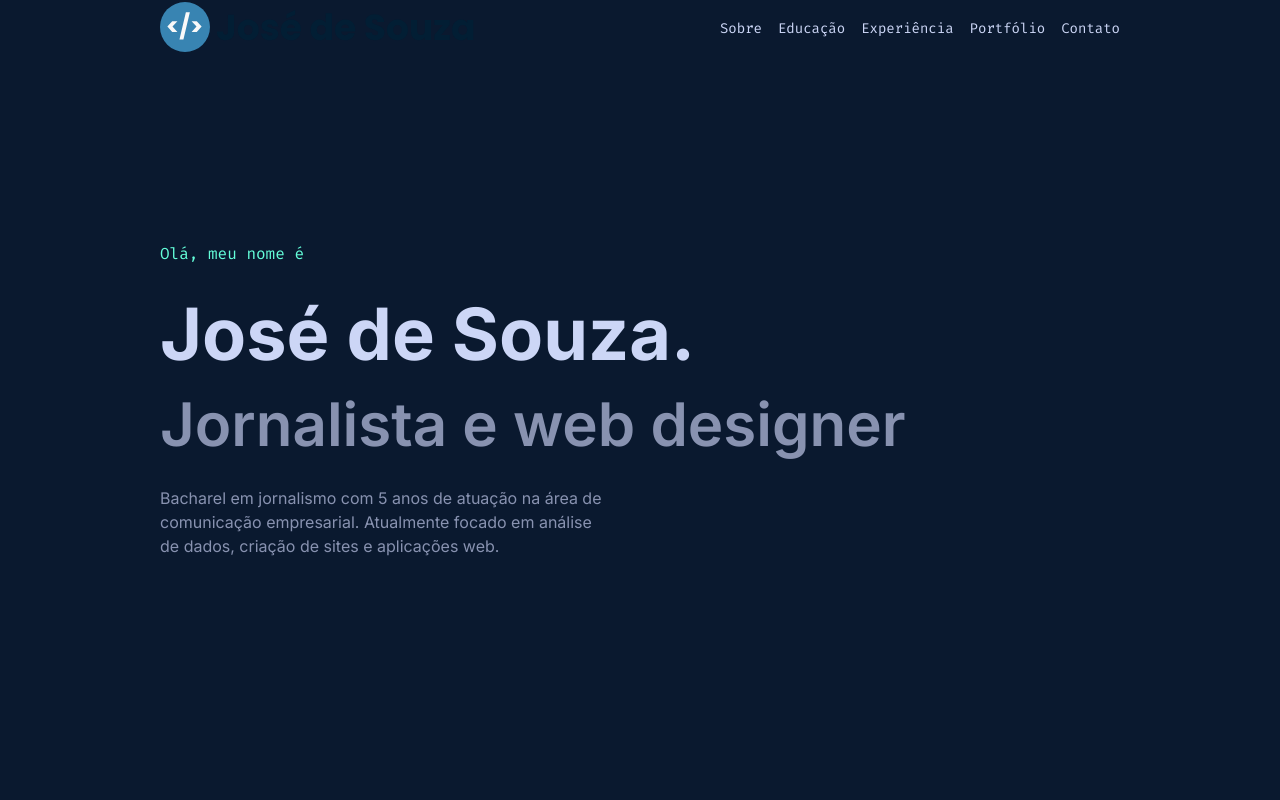
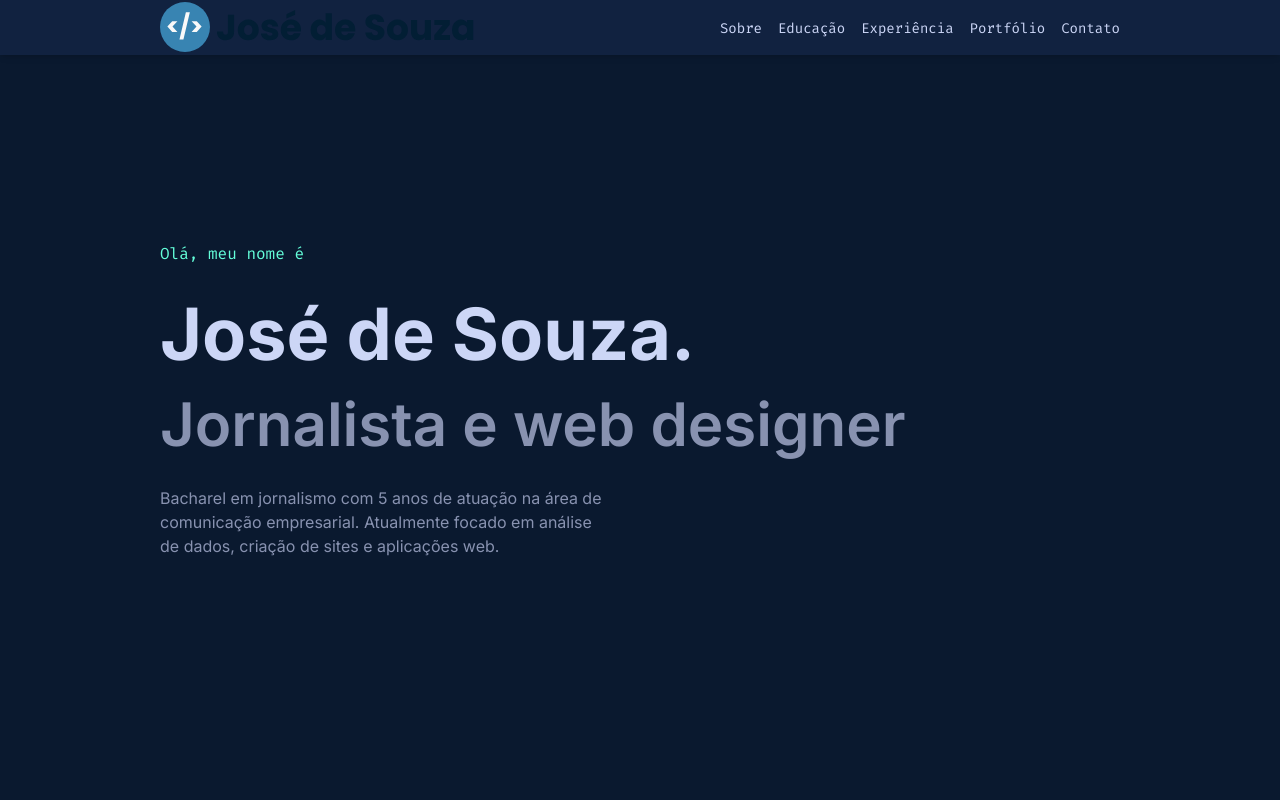
Before and after one commit to josesouzaa/josedesouza, a Next.js app: page / in a window 1280 px wide. Shown: the top 800 px of the page. Built offline with nearby package versions, Linux system fonts and the light colour scheme.

Commit message:
Header animado

```diff
--- a/package.json
+++ b/package.json
@@ -10,6 +10,7 @@
   },
   "dependencies": {
     "@headlessui/react": "^1.6.1",
+    "framer-motion": "^6.3.3",
     "next": "12.1.5",
     "react": "18.0.0",
     "react-dom": "18.0.0",
--- a/src/components/Title.tsx
+++ b/src/components/Title.tsx
@@ -13,7 +13,7 @@ export function Title({ title, adicionalClass }: TitleProps) {
         {title}
       </h2>
 
-      <div className="hidden xs:block h-[1px] w-2/3 bg-brand-gray-700 opacity-50" />
+      <div className="hidden xs:block h-[1px] w-2/5 bg-brand-gray-700 opacity-40" />
     </div>
   )
 }
--- a/src/sections/Footer.tsx
+++ b/src/sections/Footer.tsx
@@ -2,7 +2,7 @@ import { RiArrowUpCircleFill } from 'react-icons/ri'
 
 export function Footer() {
   return (
-    <footer className="flex justify-center flex-col items-center gap-4 mb-16">
+    <footer className="flex justify-center flex-col items-center gap-4 py-8 bg-brand-blue-800">
       <button>
         <RiArrowUpCircleFill className="fill-brand-gray-700 hover:fill-brand-teal-500 text-4xl transition-all duration-300 animate-bounce" />
       </button>
--- a/src/sections/Header.tsx
+++ b/src/sections/Header.tsx
@@ -1,11 +1,14 @@
-import React from 'react'
+import { motion } from 'framer-motion'
 
 import Image from 'next/image'
 import Link from 'next/link'
 
 import { Menu, Transition } from '@headlessui/react'
 
+import { RiMenuFill, RiCloseFill } from 'react-icons/ri'
+
 import logo from '../../assets/logo.svg'
+import { Fragment } from 'react'
 
 const menuItens = [
   { name: 'Sobre', link: '/#about' },
@@ -15,10 +18,38 @@ const menuItens = [
   { name: 'Contato', link: '/' }
 ]
 
+const containerVariant = {
+  hidden: { opacity: 0, y: '-100%' },
+  visible: {
+    opacity: 1,
+    y: 0,
+    transition: {
+      duration: 0.4,
+      delayChildren: 0.2
+    }
+  }
+}
+
+const itemVariant = {
+  hidden: { opacity: 0, y: '-50%' },
+  visible: {
+    opacity: 1,
+    y: 0
+  }
+}
+
 export function Header() {
   return (
-    <header className="w-full fixed z-50">
-      <div className="custom-container flex items-center justify-between">
+    <motion.header
+      variants={containerVariant}
+      initial="hidden"
+      animate="visible"
+      className="w-full fixed z-50 bg-brand-blue-800 shadow-md"
+    >
+      <motion.div
+        variants={itemVariant}
+        className="custom-container flex items-center justify-between"
+      >
         <Link href="/" passHref>
           <Image src={logo} alt="José de Souza" />
         </Link>
@@ -42,13 +73,17 @@ export function Header() {
           {({ open }) => (
             <>
               {open ? (
-                <Menu.Button className="relative z-20">Fechar</Menu.Button>
+                <Menu.Button className="relative z-20 hover:bg-brand-blue-900 p-2 rounded text-brand-gray-400 text-2xl bg-brand-teal-500 bg-opacity-50 transition-all duration-300">
+                  <RiCloseFill />
+                </Menu.Button>
               ) : (
-                <Menu.Button className="relative z-20">Abrir</Menu.Button>
+                <Menu.Button className="relative z-20 bg-brand-blue-900 p-2 rounded text-brand-gray-400 text-2xl hover:bg-brand-teal-500 hover:bg-opacity-50 transition-all duration-300">
+                  <RiMenuFill />
+                </Menu.Button>
               )}
 
               <Transition
-                as={React.Fragment}
+                as={Fragment}
                 enter="transition duration-200 ease-in"
                 enterFrom="transform translate-x-[100%] opacity-0"
                 enterTo="transform translate-x-0 opacity-100"
@@ -79,7 +114,7 @@ export function Header() {
             </>
           )}
         </Menu>
-      </div>
-    </header>
+      </motion.div>
+    </motion.header>
   )
 }
```
Also changed, not shown: 1 other file (tests, documents, lock files or other folders).
